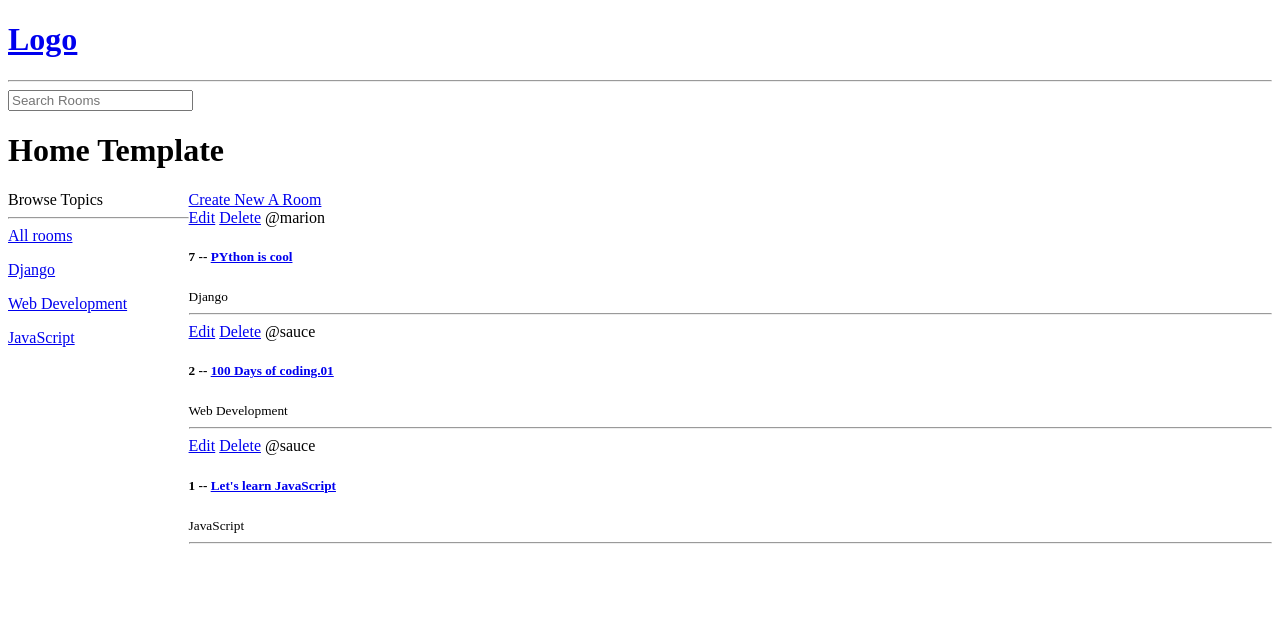
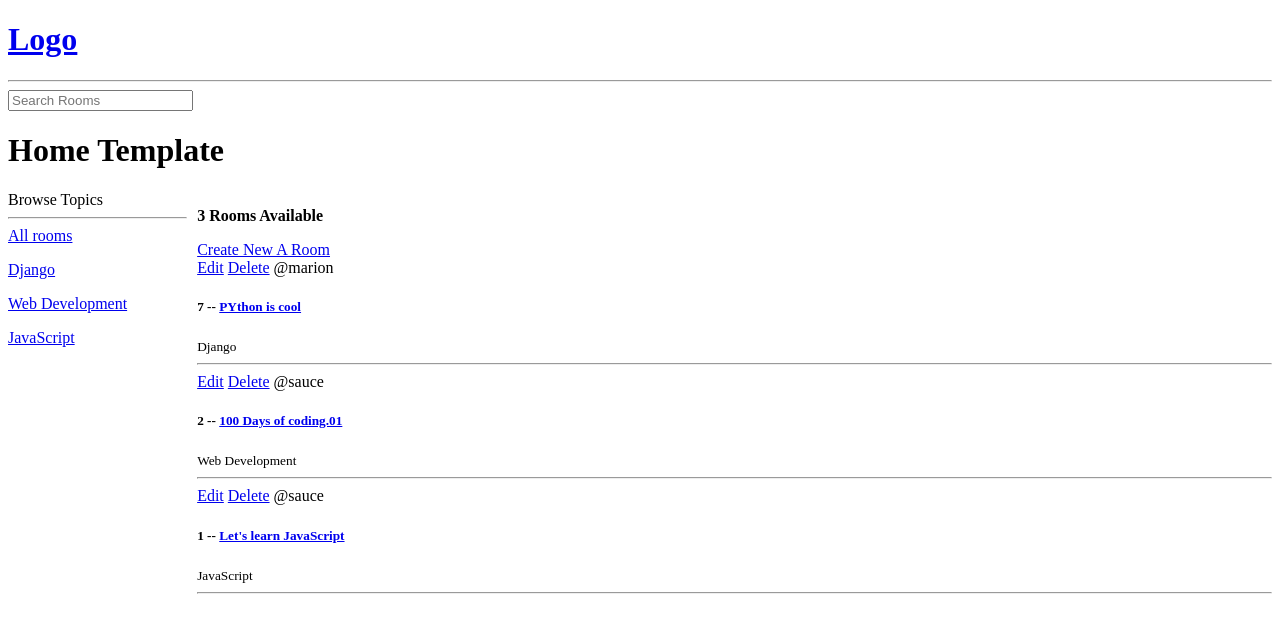
Before and after one commit to ngure1/Study-Bud, a Django app: page / in a window 1280 px wide. Shown: the top 633 px of the page. Run offline with Django 5.2, Linux system fonts and the light colour scheme; data comes from the database, SQL or seed files in the repository.

Commit message:
Added room count functionality

```diff
--- a/studybud/base/templates/base/home.html
+++ b/studybud/base/templates/base/home.html
@@ -4,6 +4,7 @@
   .page-container{
     display: grid;
     grid-template-columns: .5fr 3fr;
+    column-gap: 10px;
   }
 </style>
 <h1>Home Template</h1>
@@ -18,6 +19,7 @@
       {% endfor %}
     </div>
     <div>
+      <p><strong>{{room_count}} Rooms Available</strong> </p>
       <a href="{% url 'createroom' %}">Create New A Room</a>
       {% for room in rooms %}
         <div>
--- a/studybud/base/views.py
+++ b/studybud/base/views.py
@@ -13,9 +13,11 @@ def home(request):
     Q(host__username__icontains=q)
     )
   topics=models.Topic.objects.all()
+  room_count=rooms.count()
   context={
     'rooms':rooms,
-    'topics':topics
+    'topics':topics,
+    'room_count':room_count
            }
   return render(request, 'base/home.html', context)
 
```
